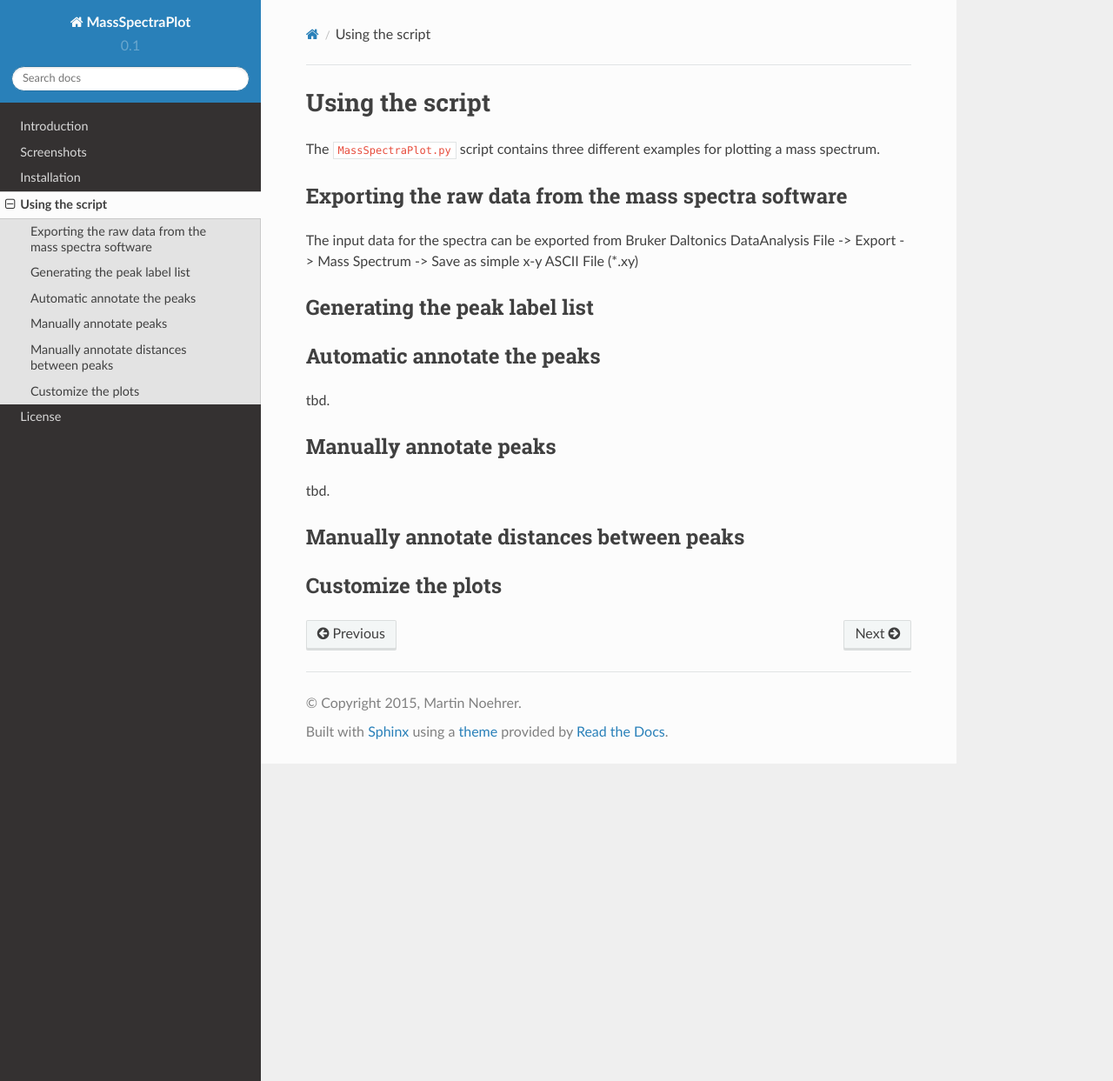
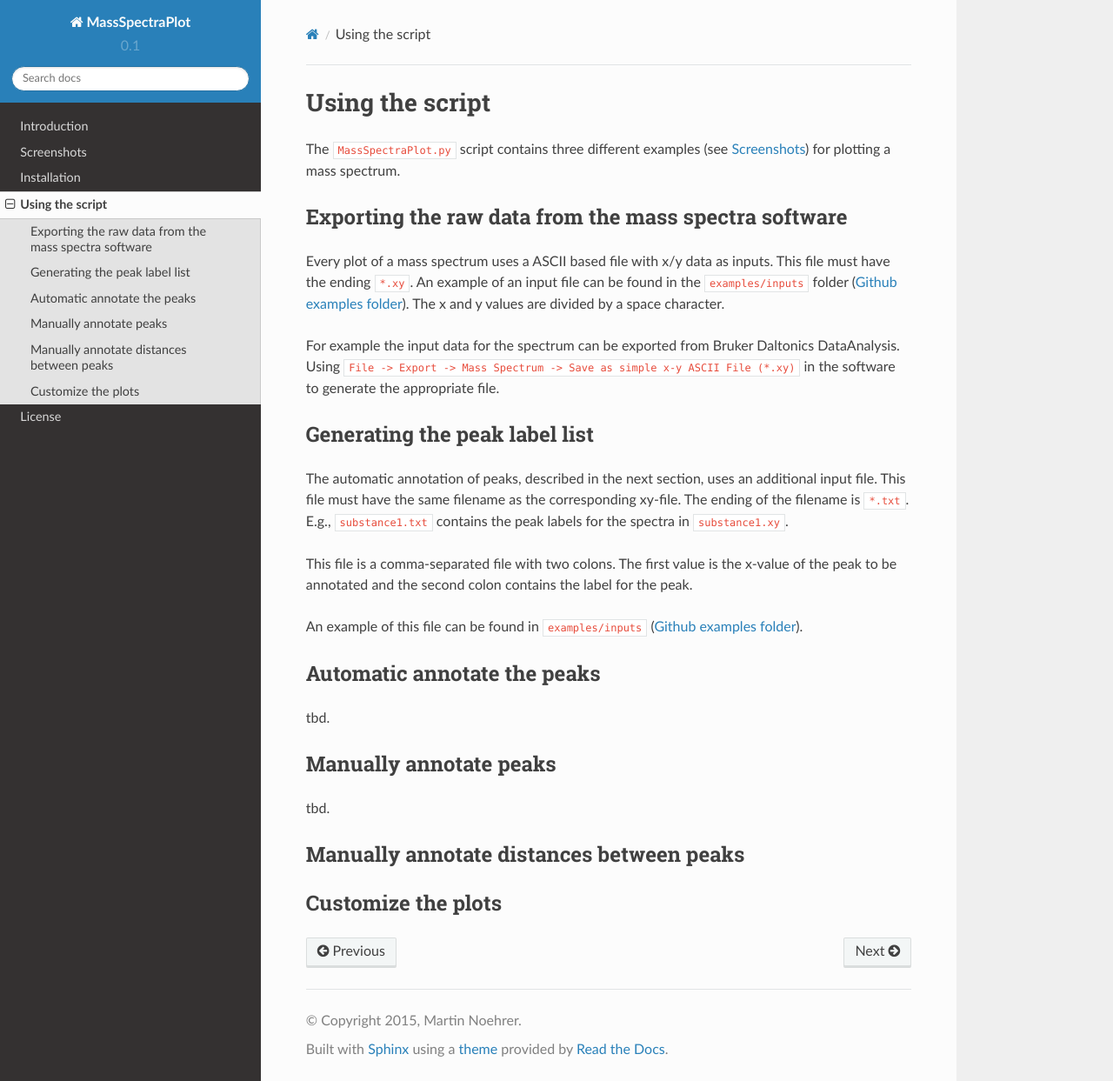
Before and after one commit to matrixx567/MassSpectraPlot, a Sphinx documentation site: the page built from docs/source/content/examples.rst, in a window 1280 px wide and 1243 px high. Shown: the whole window at 87% size. Built offline with Sphinx 7.4.7 and the Read the Docs theme 2.0.0, drawn with Linux system fonts in a browser that asks for light colours.

Commit message:
add docu

```diff
--- a/docs/source/content/examples.rst
+++ b/docs/source/content/examples.rst
@@ -1,19 +1,33 @@
 Using the script
 ========================================================================================================================
 
-The ``MassSpectraPlot.py`` script contains three different examples for plotting a mass spectrum.
+The ``MassSpectraPlot.py`` script contains three different examples (see :ref:`Screenshots`) for plotting a mass
+spectrum.
 
 
 Exporting the raw data from the mass spectra software
 ------------------------------------------------------------------------------------------------------------------------
 
-The input data for the spectra can be exported from Bruker Daltonics DataAnalysis
-File -> Export -> Mass Spectrum -> Save as simple x-y ASCII File (\*.xy)
+Every plot of a mass spectrum uses a ASCII based file with x/y data as inputs. This file must have the ending ``*.xy``.
+An example of an input file can be found in the ``examples/inputs`` folder (`Github examples folder`_).
+The x and y values are divided by a space character.
+
+For example the input data for the spectrum can be exported from Bruker Daltonics DataAnalysis.
+Using ``File -> Export -> Mass Spectrum -> Save as simple x-y ASCII File (*.xy)`` in the software to generate the
+appropriate file.
 
 
 Generating the peak label list
 ------------------------------------------------------------------------------------------------------------------------
 
+The automatic annotation of peaks, described in the next section, uses an additional input file. This file must have the
+same filename as the corresponding xy-file. The ending of the filename is ``*.txt``. E.g., ``substance1.txt`` contains
+the peak labels for the spectra in ``substance1.xy``.
+
+This file is a comma-separated file with two colons. The first value is the x-value of the peak to be annotated and the
+second colon contains the label for the peak.
+
+An example of this file can be found in ``examples/inputs`` (`Github examples folder`_).
 
 
 Automatic annotate the peaks
@@ -36,3 +50,6 @@ Manually annotate distances between peaks
 
 Customize the plots
 ------------------------------------------------------------------------------------------------------------------------
+
+
+.. _GitHub examples folder: https://github.com/matrixx567/MassSpectraPlot/tree/master/examples
--- a/docs/source/content/introduction.rst
+++ b/docs/source/content/introduction.rst
@@ -14,7 +14,9 @@ scientific publications with Latex support.
     :width: 70%
 
 
-The package provides three different ways to plot and annotate a mass spectrum. Some examples can be found in the :ref:`Screenshots` section.
+The package provides three different ways to plot and annotate a mass spectrum. Some examples can be found
+in the :ref:`Screenshots` section.
+
 
 
 Properties
```
